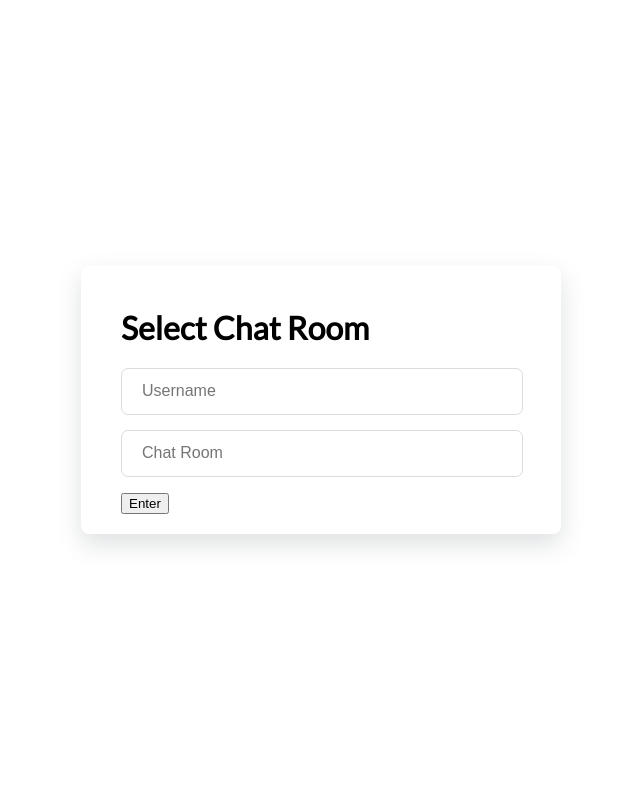
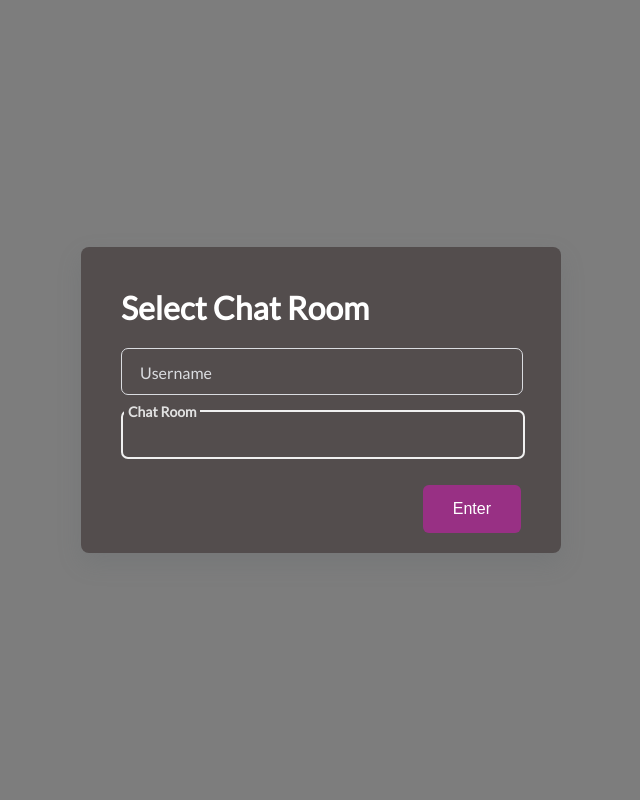
Before and after one commit to Solomon-Kebede/chatstreet, a Django app: page /chat/ in a window 1280 px wide. Shown: the whole page, without its empty margins (319-959 px from the left). Run offline with Django 3.2, Linux system fonts and the light colour scheme.

Commit message:
Modified index page (interactive)

```diff
--- a/ChatStreetProject/chatapp/static/css/chatroom.css
+++ b/ChatStreetProject/chatapp/static/css/chatroom.css
@@ -6,6 +6,7 @@ body {
 	padding: 0;
 	background-color: white;
 	font-family: "lato", sans-serif;
+	color: white;
 }
 
 .signupForm {
@@ -13,14 +14,16 @@ body {
 	justify-content: center;
 	align-items: center;
 	height: 100vh;
+	background-color: rgb(125, 125, 125);
 }
 
 .form {
-	background-color: white;
+	/*background-color: white;*/
 	width: 400px;
 	border-radius: 8px;
 	padding: 20px 40px;
 	box-shadow: 0 10px 25px rgba(92, 99, 105, 0.2);
+	background-color: rgb(83, 77, 77);
 }
 
 .inputField {
@@ -36,8 +39,86 @@ body {
 	left: 0px;
 	height: 100%;
 	width: 100%;
-	border: 1px solid #DADCE0;
+	border: 1px solid #dadce0;
 	border-radius: 7px;
 	font-size: 16px;
 	padding: 0 20px;
+	outline: none;
+	background: none;
+	z-index: 1;
+	color: white;
+	font-weight: bold;
 }
+
+::placeholder {
+	color: transparent;
+}
+
+label {
+	position: absolute;
+	top: 15px;
+	left: 15px;
+	padding: 0 4px;
+	/*background-color: white;*/
+	color: #dadce0;
+	font-size: 16px;
+	transition: 0.5s;
+	z-index: 0;
+	background-color: #534d4d;
+}
+
+
+/* even more css */
+
+.submitBtn {
+  display: block;
+  margin-left: auto;
+  padding: 15px 30px;
+  border: none;
+  background-color: purple;
+  color: white;
+  border-radius: 6px;
+  cursor: pointer;
+  font-size: 16px;
+  margin-top: 30px;
+}
+
+.submitBtn:hover {
+  background-color: #9867C5;
+  /*transform: translateY(-2px);*/
+}
+
+.input:focus + .label {
+  top: -7px;
+  left: 3px;
+  z-index: 10;
+  font-size: 14px;
+  font-weight: 600;
+  /*color: purple;*/
+  color: #e1e1e1;
+  background-color: rgb(83, 77, 77);
+}
+
+.input:focus {
+  /*border: 2px solid purple;*/
+  border: 2px solid #f0f0f0;
+}
+
+.input:not(:placeholder-shown)+ .label {
+  top: -7px;
+  left: 3px;
+  z-index: 10;
+  font-size: 14px;
+  font-weight: 600;
+}
+
+/* property overrides */
+
+#room-name-submit {
+	background-color: #f908d369;
+}
+
+#room-name-submit:active {
+	background-color: #f908d38a;
+	transform: translateY(-2px);
+}
--- a/ChatStreetProject/chatapp/templates/index.html
+++ b/ChatStreetProject/chatapp/templates/index.html
@@ -11,10 +11,10 @@
 <body>
     <div class="signupForm">
         <div class="form">
-            <h1 class="Heading">Select Chat Room</h1>
+            <h1 class="heading">Select Chat Room</h1>
 
             <div class="inputField">
-                <input type="text" class="input" placeholder="Username">
+                <input id="username-input"type="text" class="input" placeholder="Username">
                 <label for="" class="label">Username</label>
             </div>
 
@@ -22,8 +22,21 @@
                 <input id="room-name-input" type="text" class="input" placeholder="Chat Room">
                 <label for="" class="label">Chat Room</label>
             </div>
-            <input id="room-name-submit" type="button" value="Enter">
+            <input id="room-name-submit" class="submitBtn" type="button" value="Enter">
         </div>
     </div>
+    <script>
+        document.querySelector('#room-name-input').focus();
+        document.querySelector('#room-name-input').onkeyup = function(e) {
+            if (e.keyCode === 13) {  // enter, return
+                document.querySelector('#room-name-submit').click();
+            }
+        };
+
+        document.querySelector('#room-name-submit').onclick = function(e) {
+            var roomName = document.querySelector('#room-name-input').value;
+            window.location.pathname = '/chat/' + roomName + '/';
+        };
+    </script>
 </body>
 </html>
```
